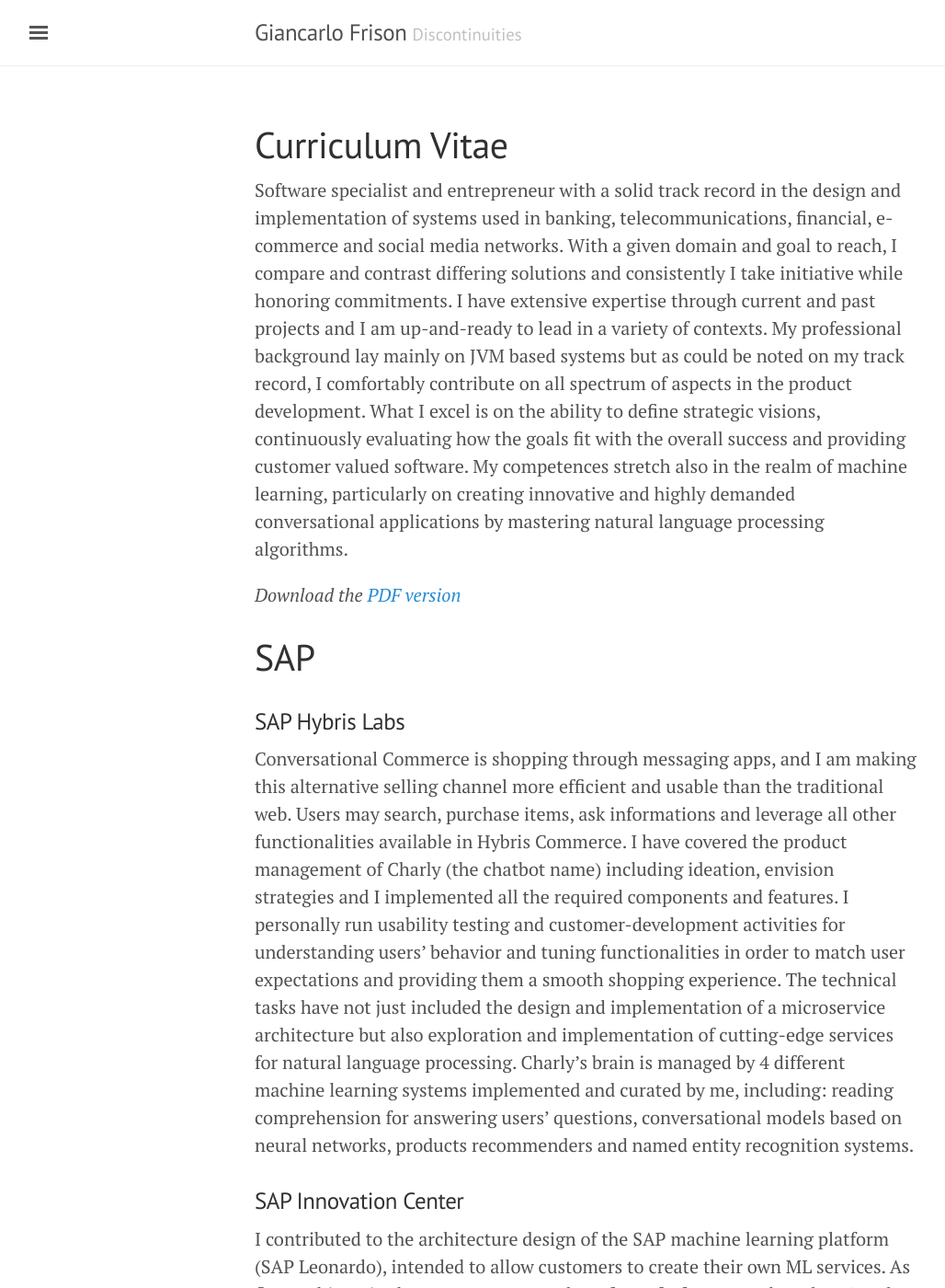
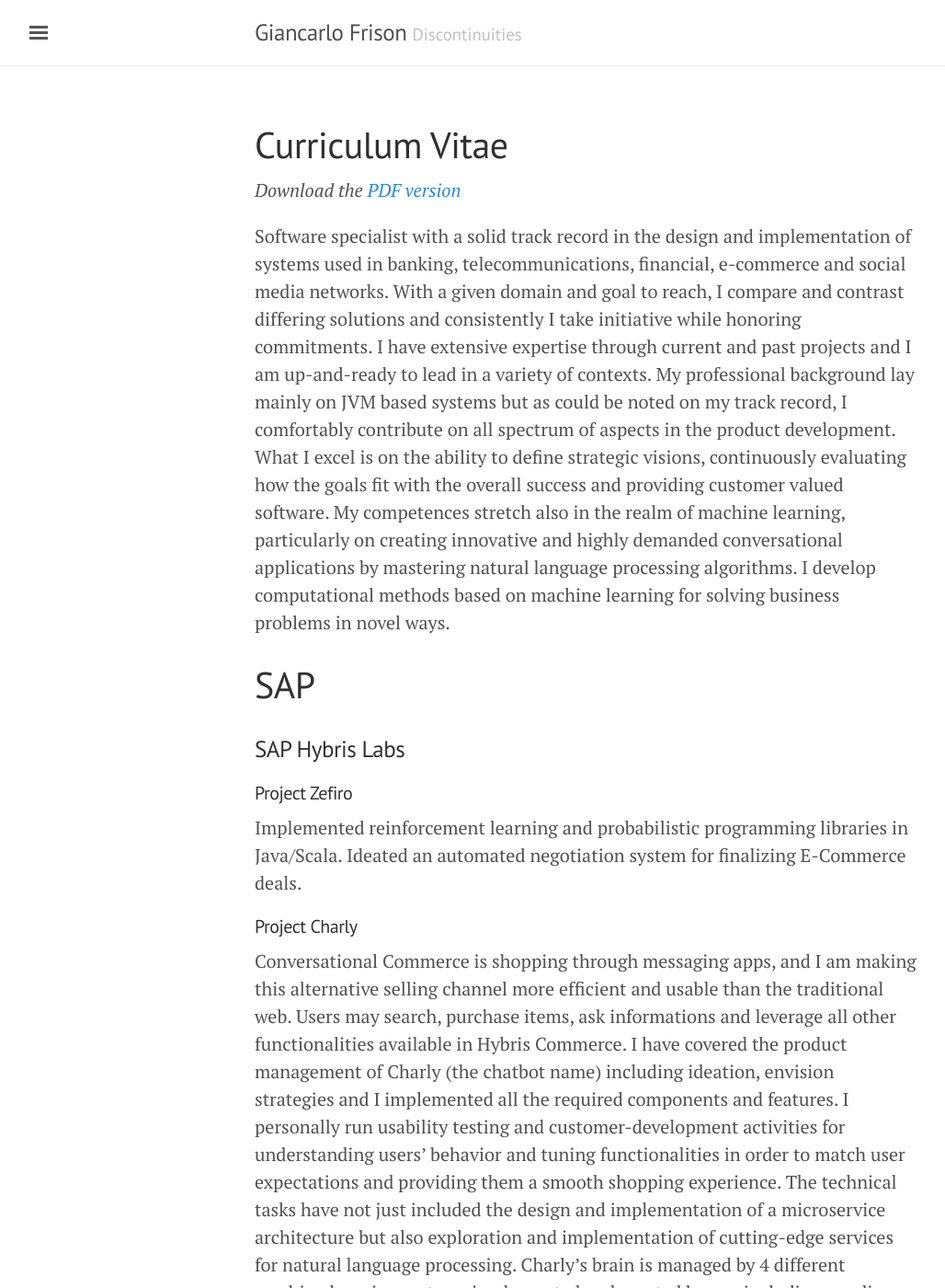
Before and after one commit to gfrison/gfrison.github.io, a Jekyll site: the page built from cv.md, in a window 1280 px wide and 1400 px high. Shown: the whole window at 92% size, without its empty margins (3-1031 px from the left). Built offline with Jekyll 4.4.1, drawn with Linux system fonts in a browser that asks for light colours; nearby versions of some CDN libraries; comment, search, counter and statistics services are not loaded.

Commit message:
Feed. You. Stuff. No time.

```diff
--- a/_includes/sidebar.html
+++ b/_includes/sidebar.html
@@ -24,7 +24,6 @@
         {% endif %}
       {% endif %}
     {% endfor %}
-    <a class="sidebar-nav-item" href="https://m.me/charlygrocery">Charly - Conversational Commerce</a>
     <a class="sidebar-nav-item" href="https://github.com/gfrison/ubicrypt/">UbiCrypt</a>
     <a class="sidebar-nav-item" href="https://www.flickr.com/people/gfrison/">Photos</a>
     <a class="sidebar-nav-item" href="http://gfrison.tumblr.com/">Photos II</a>
--- a/cv.md
+++ b/cv.md
@@ -3,7 +3,9 @@
 title: Curriculum Vitae
 ---
 
-Software specialist and entrepreneur with a solid track record in the  design and implementation of systems
+_Download the [PDF version]({{ site.url }}/assets/cv.pdf)_
+
+Software specialist with a solid track record in the  design and implementation of systems
 used in banking, telecommunications, financial, e-commerce and social media networks.
 With a given domain and  goal to reach, I compare and contrast differing solutions and consistently I take
 initiative while honoring commitments. I have extensive expertise through current and past projects and I am up-and-ready
@@ -13,12 +15,16 @@
 the overall success and providing customer valued software. My competences stretch also in the realm of machine learning,
 particularly on creating innovative and highly demanded conversational applications by mastering natural language
 processing algorithms.
+I develop computational methods based on machine learning for solving business problems in novel ways.
 
-_Download the [PDF version]({{ site.url }}/assets/cv.pdf)_
 
 # SAP
 ### SAP Hybris Labs
+#### Project Zefiro
+Implemented reinforcement learning and probabilistic programming libraries in Java/Scala. Ideated an automated negotiation system for finalizing E-Commerce deals.
 
+
+#### Project Charly
 Conversational Commerce is shopping through messaging apps, and I am making this alternative selling channel more efficient and usable than the traditional web.
 Users may search, purchase items, ask informations and leverage all other functionalities available in Hybris Commerce.
 I have covered the product management of Charly (the chatbot name) including ideation, envision strategies and
```
